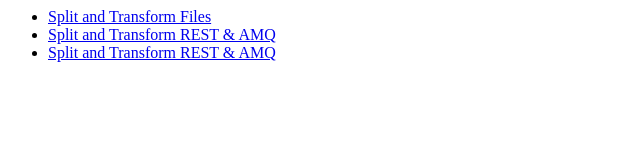
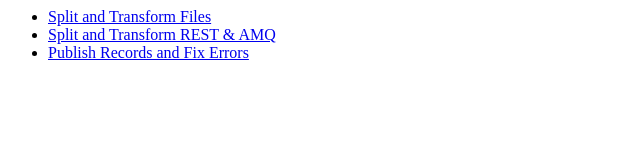
Before and after one commit to kylinsoong/fuse-usecase, a plain HTML site: page index.html in a window 1280 px wide. Shown: the full height of the page, 0-640 px from the left. Drawn offline with Linux system fonts and the light colour scheme.

Commit message:
update index html

```diff
--- a/index.html
+++ b/index.html
@@ -7,7 +7,7 @@
 <ul>
     <li><a href="/fuse-usecase/html/Split-and-Transform-Files.html">Split and Transform Files</a></li>
     <li><a href="/fuse-usecase/html/Split-and-Transform-REST-AMQ.html">Split and Transform REST & AMQ</a></li>
-    <li><a href="/fuse-usecase/html/Publish-Records-and-Fix-Errors.html">Split and Transform REST & AMQ</a></li>
+    <li><a href="/fuse-usecase/html/Publish-Records-and-Fix-Errors.html">Publish Records and Fix Errors</a></li>
 <ul>
 </body>
 </html>
```
